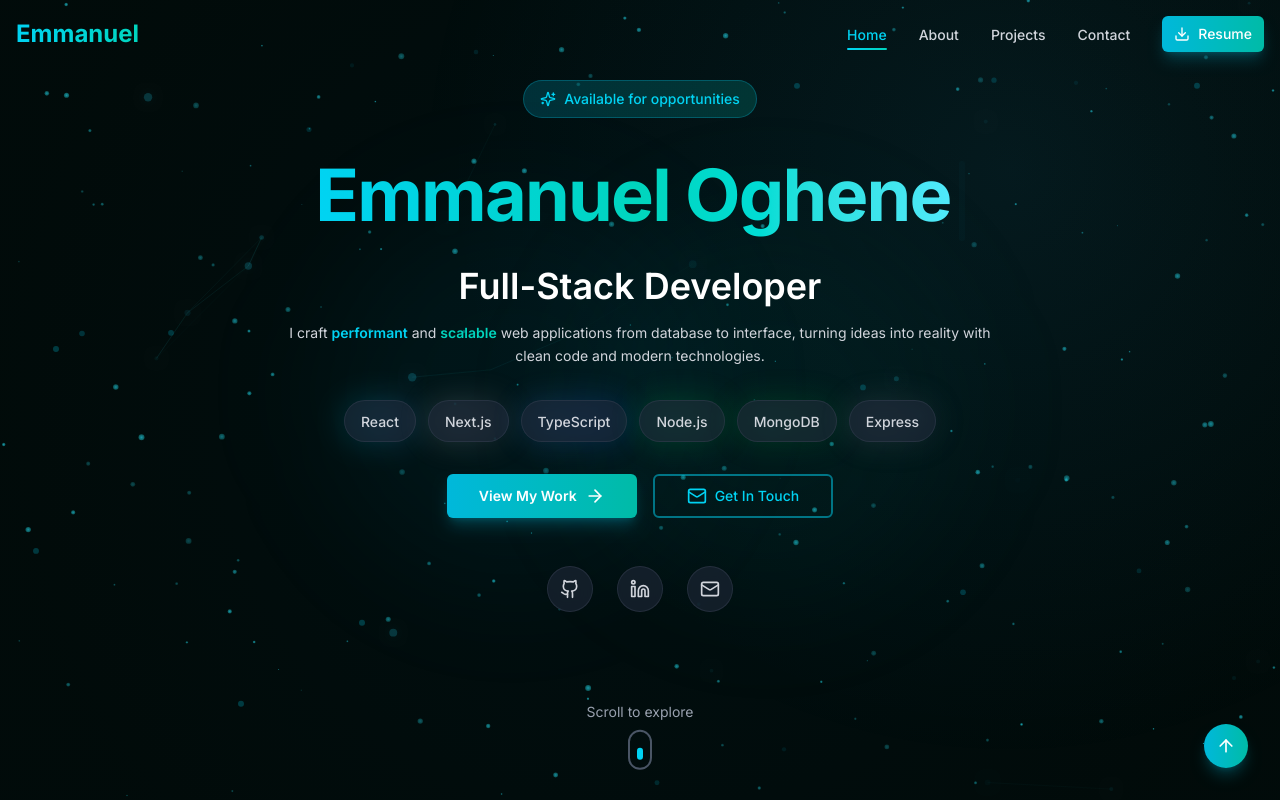
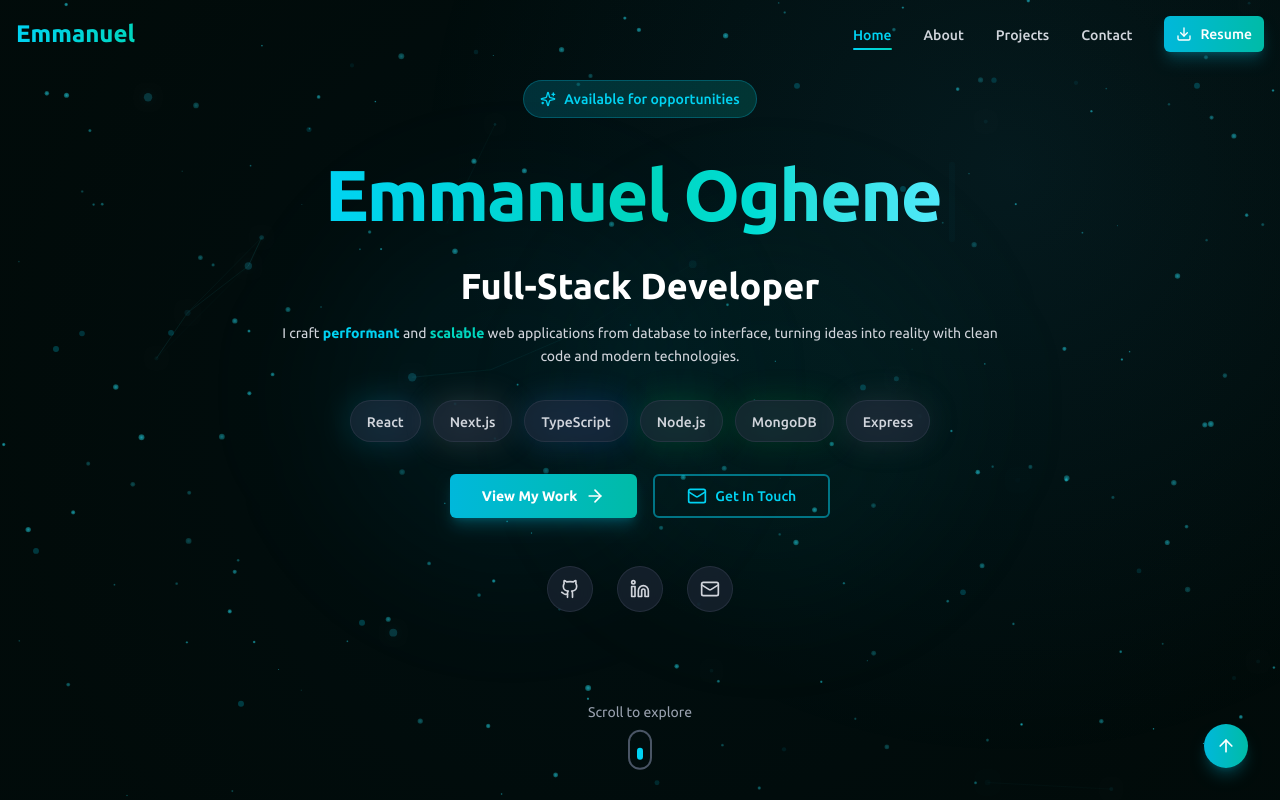
Before and after one commit to OgheneDev/emmanuel_dev, a Next.js app: page / in a window 1280 px wide. Shown: the top 800 px of the page. Built offline with nearby package versions, Linux system fonts and the light colour scheme.

Commit message:
New font

```diff
--- a/src/app/layout.tsx
+++ b/src/app/layout.tsx
@@ -1,30 +1,33 @@
-import type React from "react"
-import type { Metadata } from "next"
-import { Inter } from "next/font/google"
-import "./globals.css"
+import type React from "react";
+import type { Metadata } from "next";
+import { Ubuntu } from "next/font/google";
+import "./globals.css";
 
-const inter = Inter({ subsets: ["latin"] })
+const ubuntu = Ubuntu({ weight: ["300", "400", "500", "700"], subsets: ["latin"] });
 
 export const metadata: Metadata = {
   title: "Oghene Emmanuel - Fullstack Developer",
-  description: "Portfolio Website of Oghene Emmanuel showcasing fullstack development skills and projects with expertise in frontend and backend technologies",
-  keywords: "fullstack developer, web developer, React, Next.js, Node.js, portfolio",
+  description:
+    "Portfolio Website of Oghene Emmanuel showcasing fullstack development skills and projects with expertise in frontend and backend technologies",
+  keywords:
+    "fullstack developer, web developer, React, Next.js, Node.js, portfolio",
   authors: [{ name: "Oghene Emmanuel" }],
   openGraph: {
     title: "Oghene Emmanuel - Fullstack Developer",
-    description: "Portfolio Website of Oghene Emmanuel showcasing fullstack development skills and projects with expertise in frontend and backend technologies",
+    description:
+      "Portfolio Website of Oghene Emmanuel showcasing fullstack development skills and projects with expertise in frontend and backend technologies",
     type: "website",
   },
-}
+};
 
 export default function RootLayout({
   children,
 }: {
-  children: React.ReactNode
+  children: React.ReactNode;
 }) {
   return (
     <html lang="en" className="scroll-smooth">
-      <body className={inter.className}>{children}</body>
+      <body className={ubuntu.className}>{children}</body>
     </html>
-  )
+  );
 }
```
